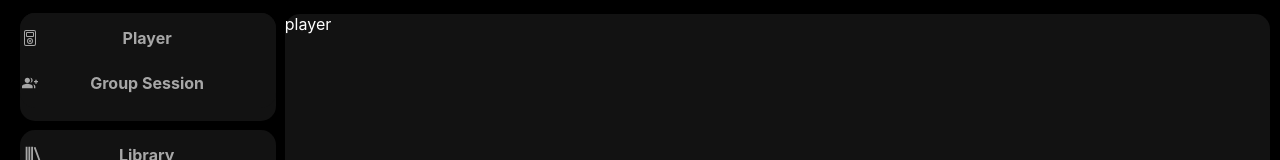
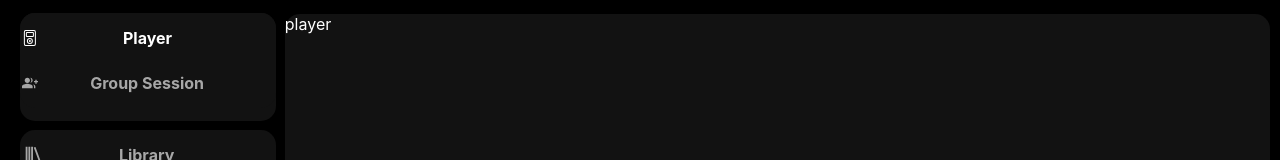
Before and after one commit to Bryan7Lee/DataCommsProject, a React (Create React App) app in the folder client/: page / in a window 1280 px wide. Shown: the top 160 px of the page. Built offline with nearby package versions, Linux system fonts and the light colour scheme; no server answers.

Commit message:
finished page swapping

```diff
--- a/client/src/components/taskbar/taskbarButton.css
+++ b/client/src/components/taskbar/taskbarButton.css
@@ -16,9 +16,8 @@
 }
 
 .btn-body.active{
-    background-color: rgba(244, 187, 146,1);
     color: #fff;
-    transform: scale(1.05);
+    transform: scale(1.001);
 }
 
 .btn-body:hover{
--- a/client/src/components/taskbar/taskbarButton.js
+++ b/client/src/components/taskbar/taskbarButton.js
@@ -1,12 +1,18 @@
 import React from "react";
 import "./taskbarButton.css";
-import { Link } from "react-router-dom";
+import { Link, useLocation } from "react-router-dom";
 
 // bar where you can switch between music player, library, group session
 export default function TaskbarButton(props){
+    const location = useLocation();
+
+    const isActive = location.pathname === props.to;
+
+    const btnClass = isActive ? "btn-body active" : "btn-body";
+
     return (
         <Link to={props.to}>
-            <div className="btn-body">
+            <div className={btnClass}>
                 {props.icon}
                 <p className="btn-title">{props.title}</p>
             </div>
```
